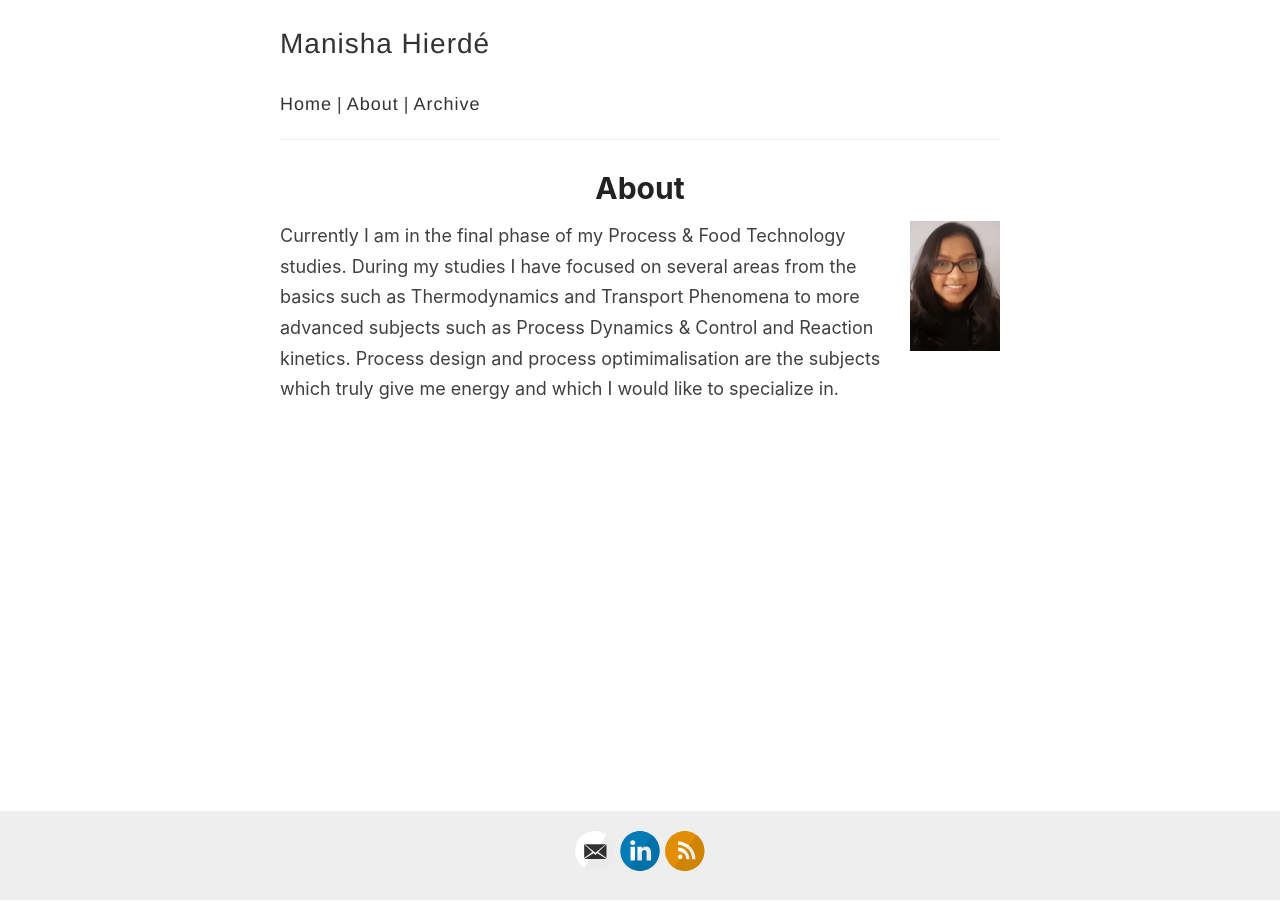
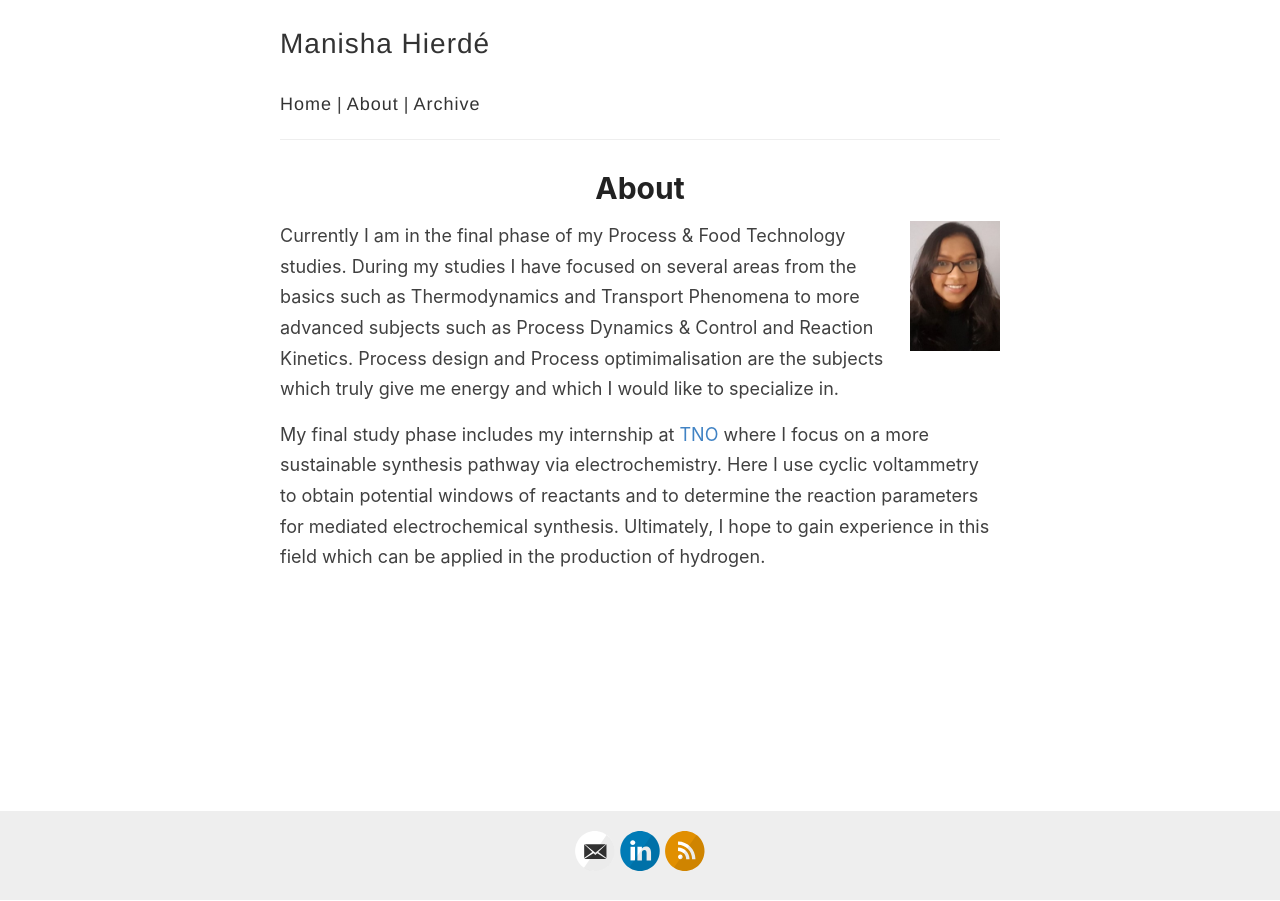
Before and after one commit to Manishahierde/Manishahierde.github.io, a Jekyll site: the page built from _pages/about.md, in a window 1280 px wide. Built offline with Jekyll 4.4.1, drawn with Linux system fonts in a browser that asks for light colours.

Commit message:
Added About

```diff
--- a/_pages/about.md
+++ b/_pages/about.md
@@ -5,4 +5,6 @@ permalink: /about/
 ---
 
 <img src = "/images/manisha.jpg" style="float: right;width:90px;height:130px;">
-Currently I am in the final phase of my Process & Food Technology studies. During my studies I have focused on several areas from the basics such as Thermodynamics and Transport Phenomena to more advanced subjects such as Process Dynamics & Control and Reaction kinetics. Process design and process optimimalisation are the subjects which truly give me energy and which I would like to specialize in.
+Currently I am in the final phase of my Process & Food Technology studies. During my studies I have focused on several areas from the basics such as Thermodynamics and Transport Phenomena to more advanced subjects such as Process Dynamics & Control and Reaction Kinetics. Process design and Process optimimalisation are the subjects which truly give me energy and which I would like to specialize in.
+
+My final study phase includes my internship at [TNO](https://www.tno.nl/en/) where I focus on a more sustainable synthesis pathway via  electrochemistry. Here I use cyclic voltammetry to obtain potential windows of reactants and to determine the reaction parameters for mediated electrochemical synthesis. Ultimately, I hope to gain experience in this field which can be applied in the production of hydrogen.
```
Also changed, not shown: 2 other files.
